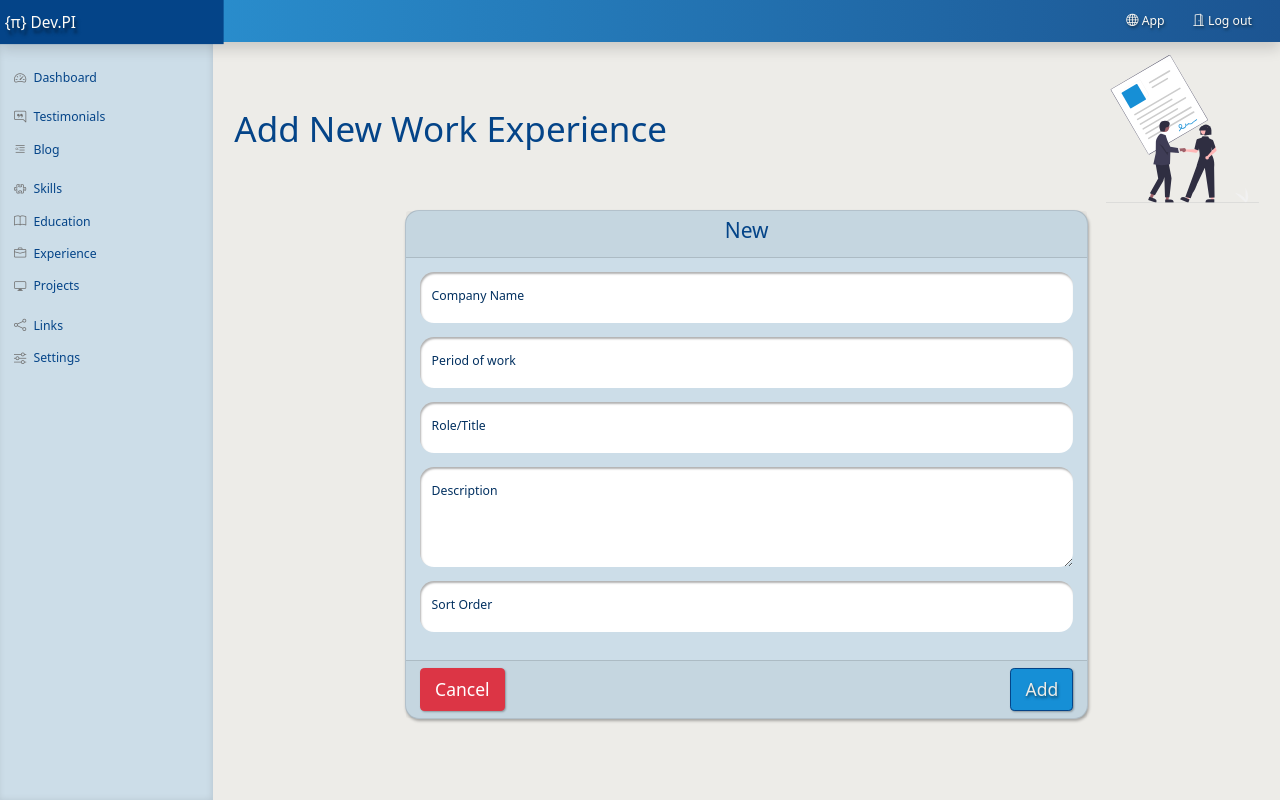
After one commit to pinco227/dev.pi, a Flask app: page /admin/add_experience in a window 1280 px wide. The commit adds this page. Run offline with Flask 2, Linux system fonts and the light colour scheme; the visitor is signed in with stand-in values (Sample User, id 1); data that the repository does not hold is empty; some libraries are stand-ins or nearby versions.

Commit message:
feat(admin): make create functionality for work experience

```diff
--- a/app.py
+++ b/app.py
@@ -387,6 +387,28 @@ def get_experience():
     return render_template("admin/experience.html", experience=experience)
 
 
+@app.route('/admin/add_experience', methods=["GET", "POST"])
+def add_experience():
+    if not session.get("user"):
+        flash("You don't have the user privileges to access this section.")
+        return redirect(url_for("login"))
+
+    if request.method == "POST":
+        job = {
+            "company": request.form.get("company"),
+            "period": request.form.get("period"),
+            "role": request.form.get("role"),
+            "description": request.form.get("description"),
+            "order": int(request.form.get("order"))
+        }
+        mongo.db.experience.insert_one(job)
+        flash(Markup(
+            "Job at <strong>{}</strong> was successfully Added!".format(job['company'])))
+        return redirect(url_for("get_experience"))
+
+    return render_template("admin/add_experience.html")
+
+
 @app.route('/admin/links', methods=['GET', 'POST'])
 def get_links():
     if not session.get("user"):
--- /dev/null
+++ b/templates/admin/add_experience.html
@@ -0,0 +1,47 @@
+{% extends "admin/base.html" %}
+{% block content %}
+<section id="add_job">
+    <div class="row my-2 align-items-center">
+        <div class="order-1 order-sm-0 col-sm-8 col-md-9 col-lg-10">
+            <h1 class="text-start my-2">Add New Work Experience</h1>
+        </div>
+        <div class="order-0 order-sm-1 col-8 offset-2 offset-sm-0 col-sm-4 col-md-3 col-lg-2 text-center">
+            <img src="{{ url_for('static', filename='images/job.svg') }}" alt="Job" class="section-image">
+        </div>
+    </div>
+    <div class="card col-md-10 offset-md-1 col-lg-8 offset-lg-2">
+        <form action="{{ url_for('add_experience') }}" method="POST">
+            <div class="card-header">
+                <h4 class="text-center">New</h4>
+            </div>
+            <div class="card-body">
+                <div class="form-floating mb-3">
+                    <input type="text" class="form-control" id="company" name="company" placeholder="Company Name">
+                    <label for="company">Company Name</label>
+                </div>
+                <div class="form-floating mb-3">
+                    <input type="text" class="form-control" id="period" name="period" placeholder="2005 - 2006">
+                    <label for="period">Period of work</label>
+                </div>
+                <div class="form-floating mb-3">
+                    <input type="text" class="form-control" id="role" name="role" placeholder="Software developer">
+                    <label for="role">Role/Title</label>
+                </div>
+                <div class="form-floating mb-3">
+                    <textarea class="form-control" rows="3" id="description" name="description" style="height: 100px;"
+                        placeholder="..."></textarea>
+                    <label for="description">Description</label>
+                </div>
+                <div class="form-floating mb-3">
+                    <input type="number" class="form-control" id="order" name="order" placeholder="3">
+                    <label for="order">Sort Order</label>
+                </div>
+            </div>
+            <div class="card-footer d-flex justify-content-between">
+                <a href="{{ url_for('get_experience') }}" class="btn btn-lg btn-danger">Cancel</a>
+                <button type="submit" class="btn btn-lg btn-accent">Add</button>
+            </div>
+        </form>
+    </div>
+</section>
+{% endblock content %}
--- a/templates/admin/experience.html
+++ b/templates/admin/experience.html
@@ -11,7 +11,7 @@
     </div>
     <div class="row">
         <div class="col">
-            {# <a href="{{ url_for('add_experience') }}" class="btn btn-round btn-success float-end m-4" data-bs-toggle="tooltip" data-bs-placement="left" title="Add new"><i class="bi bi-plus"></i></a> #}
+            <a href="{{ url_for('add_experience') }}" class="btn btn-round btn-success float-end m-4" data-bs-toggle="tooltip" data-bs-placement="left" title="Add new"><i class="bi bi-plus"></i></a>
         </div>
     </div>
     <div class="card">
```
Also changed, not shown: static/images/job.svg (added).
